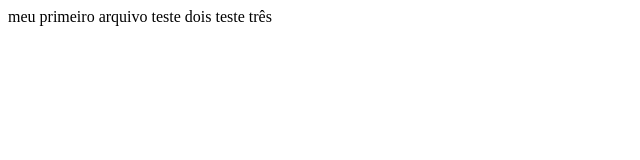
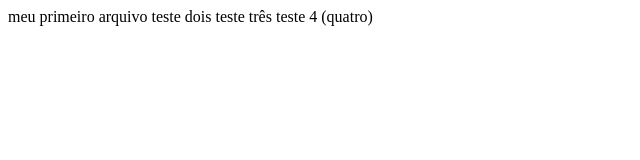
Before and after one commit to Jarylson/meu-projeto-versionado, a plain HTML site: page index.html in a window 1280 px wide. Shown: the whole page, without its empty margins (0-640 px from the left). Drawn offline with Linux system fonts and the light colour scheme.

Commit message:
teste de envio ao servidor

```diff
--- a/index.html
+++ b/index.html
@@ -3,5 +3,6 @@
 meu primeiro arquivo
 teste dois
 teste três
+teste 4 (quatro)
 </body>
 </html>
```
